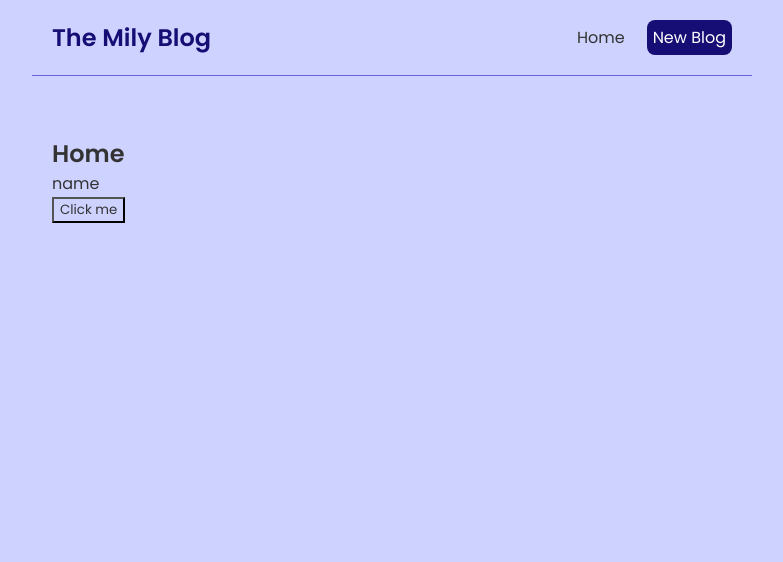
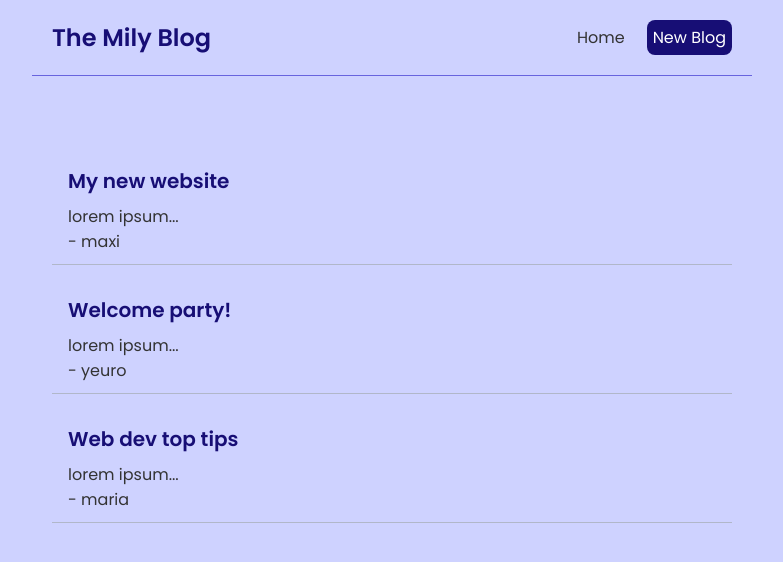
Before and after one commit to anushkash3110/First-React-Project, a React (Vite) app in the folder react-app/: page / in a window 1280 px wide. Shown: the top 562 px of the page, without its empty margins (248-1031 px from the left). Built offline with nearby package versions, Linux system fonts and the light colour scheme.

Commit message:
Home page elemnet and seign added

```diff
--- a/react-app/src/Home.jsx
+++ b/react-app/src/Home.jsx
@@ -1,17 +1,23 @@
+import { useState } from "react";
+
 const Home = () => {
-    let name = 'John Doe';
 
-
-    const handleClick = () => {
-        name = 'Mily';
-
-    }
+    const [blogs, setblogs] = useState([
+        {title: 'My new website', body: 'lorem ipsum...', author: 'maxi', id: 1},
+        {title: 'Welcome party!', body: 'lorem ipsum...', author: 'yeuro', id: 2},
+        {title: 'Web dev top tips', body: 'lorem ipsum...', author: 'maria', id: 3}
+    ]);
 
     return (
         <div className="home">
-            <h2>Home</h2>
-            <p>name</p>
-            <button onClick={handleClick}>Click me</button>
+            {blogs.map((blog) => (
+                <div className="blog-preview" key={blog.id}>
+                    <h2>{ blog.title }</h2>
+                    <p>{ blog.body }</p>
+                    <p>- { blog.author }</p>
+                </div>
+            ))}
+
         </div>
     );
 }
--- a/react-app/src/index.css
+++ b/react-app/src/index.css
@@ -1,11 +1,13 @@
 @import url('https://fonts.googleapis.com/css2?family=Poppins:wght@300;400;600&display=swap');
 
 /* base styles */
+body{
+  background-color: #ced2ff;
+}
 * {
   margin: 0;
   font-family: 'Poppins', sans-serif;
   color: #333;
-  background-color: #ced2ff;
 }
 
 .navbar {
@@ -50,3 +52,19 @@
   flex-direction: column;
   gap: 20px;
 }
+
+/* blog preview / list */
+.blog-preview {
+  padding: 10px 16px;
+  margin: 20px 0;
+  border-bottom: 1px solid #b1b7c9;
+}
+.blog-preview:hover {
+  box-shadow: 1px 1px 3px rgba(104, 100, 222, 0.5);
+}
+
+.blog-preview h2 {
+  font-size: 20px;
+  color: #170e75;
+  margin-bottom: 8px;
+}
```
